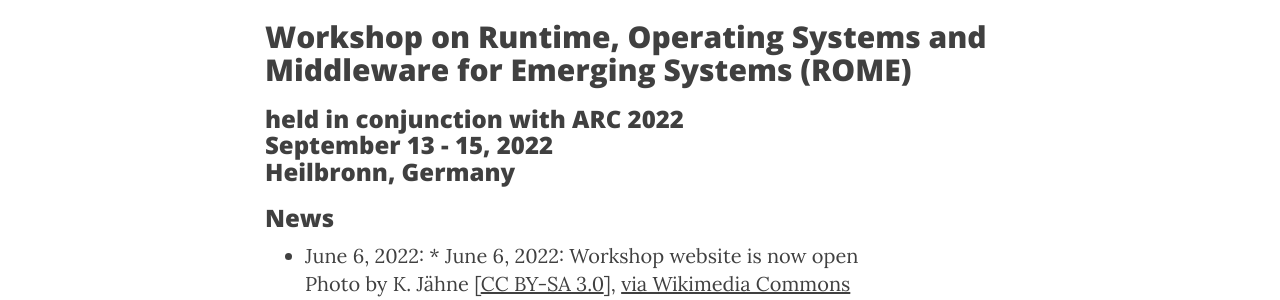
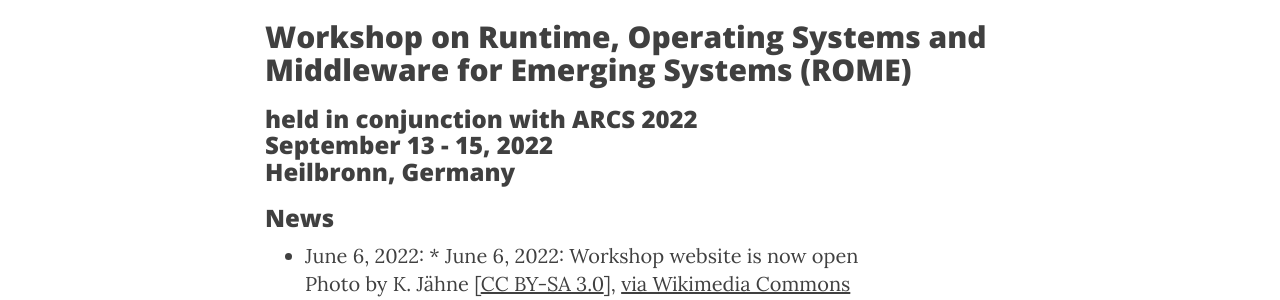
Before and after one commit to WROME/wrome.github.io, a Jekyll site: the page built from heilbronn2022.md, in a window 1280 px wide and 900 px high, scrolled down 358 px. Shown: the part 158-458 px from the top of the window. Built offline with Jekyll 4.4.1, drawn with Linux system fonts in a browser that asks for light colours; nearby versions of some CDN libraries.

Commit message:
remove typos

```diff
--- a/heilbronn2022.md
+++ b/heilbronn2022.md
@@ -7,7 +7,7 @@
 
 ## Workshop on Runtime, Operating Systems and Middleware for Emerging Systems (ROME)
 
-### held in conjunction with ARC 2022<br>September 13 - 15, 2022<br>Heilbronn, Germany
+### held in conjunction with ARCS 2022<br>September 13 - 15, 2022<br>Heilbronn, Germany
 
 ### News
 
```
